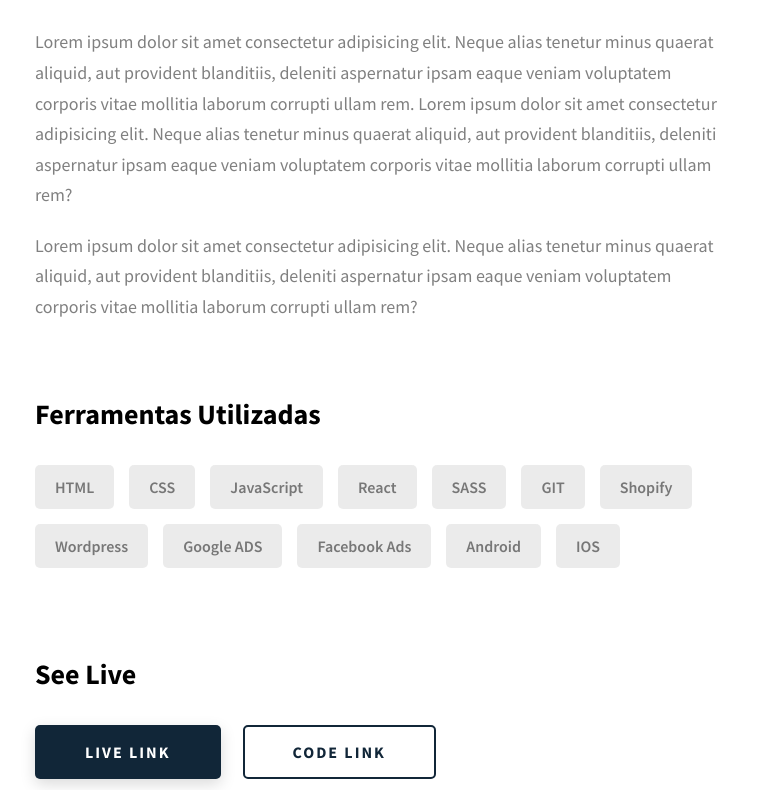
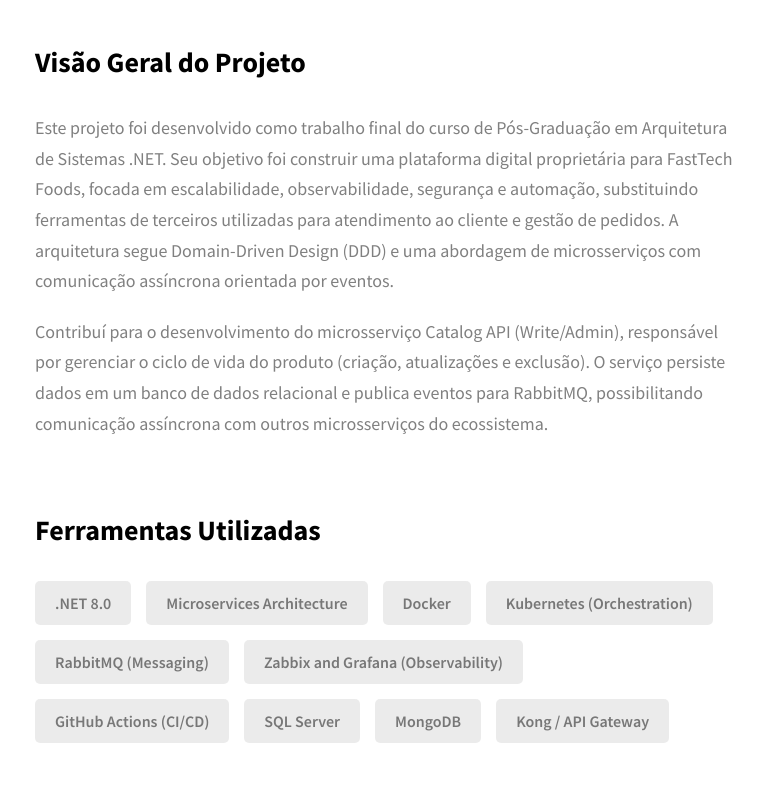
Before and after one commit to Mauro-Benitez/Portifolio, a website: page project-1.html in a window 1280 px wide. Shown: the part 1450-2240 px from the top of the page, without its empty margins (255-1018 px from the left). Drawn offline with Linux system fonts and the light colour scheme.

Commit message:
Add project1

```diff
--- a/css/style.css
+++ b/css/style.css
@@ -681,7 +681,7 @@
   width: 100%;
   height: 100%;
   object-fit: cover;
-  object-position: center 25%;
+  object-position: center;
   display: block;
 }
 .header__logo-sub {
--- a/project-1.html
+++ b/project-1.html
@@ -98,14 +98,12 @@
       <div class="project-cs-hero__content">
         <h1 class="heading-primary" data-i18n="project_1">Project 1</h1>
         <div class="project-cs-hero__info">
-          <p class="text-primary">
-            Lorem ipsum dolor sit amet consectetur adipisicing elit. Dignissimos
-            in numquam incidunt earum quaerat cum fuga, atque similique natus
-            nobis sit.
+          <p class="text-primary" data-i18n="project_cs_hero_info">
+            Collaborative development of a proprietary digital platform for FastTech Foods, prioritizing scalability, observability, security, and automation.
           </p>
         </div>
         <div class="project-cs-hero__cta">
-          <a href="#" class="btn btn--bg" target="_blank" data-i18n="live_link">Live Link</a>
+          <a href="https://github.com/caiofabiogomes/FastTechFoods" class="btn btn--bg" target="_blank" data-i18n="live_link">Main Repository</a>
         </div>
       </div>
     </section>
@@ -114,7 +112,7 @@
         <div class="project-details__content">
           <div class="project-details__showcase-img-cont">
             <img
-              src="./assets/jpeg/project-mockup-example.jpeg"
+              src="./assets/jpeg/FastTechFood.jpg"
               alt="Project Image"
               class="project-details__showcase-img"
             />
@@ -122,19 +120,11 @@
           <div class="project-details__content-main">
             <div class="project-details__desc">
               <h3 class="project-details__content-title" data-i18n="project_overview">Project Overview</h3>
-              <p class="project-details__desc-para">
-                Lorem ipsum dolor sit amet consectetur adipisicing elit. Neque
-                alias tenetur minus quaerat aliquid, aut provident blanditiis,
-                deleniti aspernatur ipsam eaque veniam voluptatem corporis vitae
-                mollitia laborum corrupti ullam rem. Lorem ipsum dolor sit amet
-                consectetur adipisicing elit. Neque alias tenetur minus quaerat
-                aliquid, aut provident blanditiis, deleniti aspernatur ipsam
-                eaque veniam voluptatem corporis vitae mollitia laborum corrupti
-                ullam rem?
+              <p class="project-details__desc-para" data-i18n="project_overview_para1">
+                This project was developed as the final assignment for the Postgraduate course in .NET Systems Architecture. Its objective was to build a proprietary digital platform for FastTech Foods, focused on scalability, observability, security, and automation, replacing third-party tools used for customer service and order management. The architecture follows Domain-Driven Design (DDD) and a microservices approach with asynchronous, event-driven communication.
               </p>
-              <p class="project-details__desc-para">
-                Lorem ipsum dolor sit amet consectetur adipisicing elit. Neque
-                alias tenetur minus quaerat aliquid, aut provident blanditiis,
+              <p class="project-details__desc-para" data-i18n="project_overview_para2">
+                I contributed to the development of the Catalog API (Write/Admin) microservice, responsible for managing the product lifecycle (creation, updates, and deletion). The service persists data in a relational database and publishes events to RabbitMQ, enabling asynchronous communication with other microservices in the ecosystem.
                 deleniti aspernatur ipsam eaque veniam voluptatem corporis vitae
                 mollitia laborum corrupti ullam rem?
               </p>
@@ -142,21 +132,19 @@
             <div class="project-details__tools-used">
               <h3 class="project-details__content-title" data-i18n="tools_used">Tools Used</h3>
               <div class="skills">
-                <div class="skills__skill">HTML</div>
-                <div class="skills__skill">CSS</div>
-                <div class="skills__skill">JavaScript</div>
-                <div class="skills__skill">React</div>
-                <div class="skills__skill">SASS</div>
-                <div class="skills__skill">GIT</div>
-                <div class="skills__skill">Shopify</div>
-                <div class="skills__skill">Wordpress</div>
-                <div class="skills__skill">Google ADS</div>
-                <div class="skills__skill">Facebook Ads</div>
-                <div class="skills__skill">Android</div>
-                <div class="skills__skill">IOS</div>
+                <div class="skills__skill">.NET 8.0</div>
+                <div class="skills__skill">Microservices Architecture</div>
+                <div class="skills__skill">Docker</div>
+                <div class="skills__skill">Kubernetes (Orchestration)</div>
+                <div class="skills__skill">RabbitMQ (Messaging)</div>
+                <div class="skills__skill">Zabbix and Grafana (Observability)</div>
+                <div class="skills__skill">GitHub Actions (CI/CD)</div>
+                <div class="skills__skill">SQL Server</div>
+                <div class="skills__skill">MongoDB</div>
+                <div class="skills__skill">Kong / API Gateway</div>
               </div>
             </div>
-            <div class="project-details__links">
+            <!-- <div class="project-details__links">
               <h3 class="project-details__content-title">See Live</h3>
               <a
                 href="#"
@@ -170,7 +158,7 @@
                 target="_blank"
                 >Code Link</a
               >
-            </div>
+            </div> -->
           </div>
         </div>
       </div>
--- a/translations.json
+++ b/translations.json
@@ -20,6 +20,7 @@
     "projects_subtitle": "Aqui estão alguns dos projetos que desenvolvi para aplicar e expandir minhas habilidades.",
     "project_1": "FastTech Foods",
     "project_1_desc": "Este foi o projeto final do curso de Pós-Graduação em Arquitetura de Sistemas .NET. O objetivo era construir uma plataforma digital proprietária para FastTech Foods, focando em escalabilidade, observabilidade, segurança e automação. A solução substitui ferramentas de terceiros para modernizar e escalar os serviços de atendimento ao cliente e pedidos.",
+    "project_cs_hero_info": "Desenvolvimento colaborativo de uma plataforma digital proprietária para FastTech Foods, priorizando escalabilidade, observabilidade, segurança e automação.",
     "project_2": "Projeto 2",
     "project_2_desc": "Lorem ipsum dolor sit amet consectetur adipisicing elit. Hic facilis tempora, explicabo quae quod deserunt eius sapiente praesentium.",
     "project_3": "Projeto 3",
@@ -36,10 +37,12 @@
     "submit": "Enviar",
     "social": "Social",
     "success_message": "Mensagem enviada com sucesso! Obrigado por entrar em contato.",
-    "live_link": "Link ao Vivo",
+    "live_link": "Repositorio Principal",
     "project_overview": "Visão Geral do Projeto",
     "tools_used": "Ferramentas Utilizadas",
-    "footer_desc": "Resolvendo problemas através de sistemas e tecnologias."
+    "footer_desc": "Resolvendo problemas através de sistemas e tecnologias.",
+    "project_overview_para1": "Este projeto foi desenvolvido como trabalho final do curso de Pós-Graduação em Arquitetura de Sistemas .NET. Seu objetivo foi construir uma plataforma digital proprietária para FastTech Foods, focada em escalabilidade, observabilidade, segurança e automação, substituindo ferramentas de terceiros utilizadas para atendimento ao cliente e gestão de pedidos. A arquitetura segue Domain-Driven Design (DDD) e uma abordagem de microsserviços com comunicação assíncrona orientada por eventos.",
+    "project_overview_para2": "Contribuí para o desenvolvimento do microsserviço Catalog API (Write/Admin), responsável por gerenciar o ciclo de vida do produto (criação, atualizações e exclusão). O serviço persiste dados em um banco de dados relacional e publica eventos para RabbitMQ, possibilitando comunicação assíncrona com outros microsserviços do ecossistema."
   },
   "en": {
     "home": "Home",
@@ -62,6 +65,7 @@
     "projects_subtitle": "Here are some of the projects I developed to apply and expand my skills.",
     "project_1": "FastTech Foods",
     "project_1_desc": "This was the final project for the Postgraduate course in .NET Systems Architecture. The goal was to build a proprietary digital platform for FastTech Foods, focusing on scalability, observability, security, and automation. The solution replaces third-party tools to modernize and scale customer service and ordering services.",
+    "project_cs_hero_info": "Collaborative development of a proprietary digital platform for FastTech Foods, prioritizing scalability, observability, security, and automation.",
     "project_2": "Project 2",
     "project_2_desc": "Lorem ipsum dolor sit amet consectetur adipisicing elit. Hic facilis tempora, explicabo quae quod deserunt eius sapiente praesentium.",
     "project_3": "Project 3",
@@ -78,10 +82,12 @@
     "submit": "Submit",
     "social": "Social",
     "success_message": "Message sent successfully! Thank you for contacting me.",
-    "live_link": "Live Link",
+    "live_link": "Main Repository",
     "project_overview": "Project Overview",
     "tools_used": "Tools Used",
-    "footer_desc": "Solving problems through systems and technologies."
+    "footer_desc": "Solving problems through systems and technologies.",
+    "project_overview_para1": "This project was developed as the final assignment for the Postgraduate course in .NET Systems Architecture. Its objective was to build a proprietary digital platform for FastTech Foods, focused on scalability, observability, security, and automation, replacing third-party tools used for customer service and order management. The architecture follows Domain-Driven Design (DDD) and a microservices approach with asynchronous, event-driven communication.",
+    "project_overview_para2": "I contributed to the development of the Catalog API (Write/Admin) microservice, responsible for managing the product lifecycle (creation, updates, and deletion). The service persists data in a relational database and publishes events to RabbitMQ, enabling asynchronous communication with other microservices in the ecosystem."
   },
   "es": {
     "home": "Inicio",
@@ -103,6 +109,7 @@
     "projects_section": "Proyectos",
     "projects_subtitle": "Aquí hay algunos de los proyectos que desarrollé para aplicar y expandir mis habilidades.",
     "project_1": "FastTech Foods",
+    "project_cs_hero_info": "Desarrollo colaborativo de una plataforma digital propietaria para FastTech Foods, priorizando escalabilidad, observabilidad, seguridad y automatización.",
     "project_1_desc": "Este fue el proyecto final del curso de Postgrado en Arquitectura de Sistemas .NET. El objetivo era construir una plataforma digital propietaria para FastTech Foods, enfocándose en escalabilidad, observabilidad, seguridad y automatización. La solución reemplaza herramientas de terceros para modernizar y escalar los servicios de atención al cliente y pedidos.",
     "project_2": "Proyecto 2",
     "project_2_desc": "Lorem ipsum dolor sit amet consectetur adipisicing elit. Hic facilis tempora, explicabo quae quod deserunt eius sapiente praesentium.",
@@ -120,9 +127,11 @@
     "submit": "Enviar",
     "social": "Social",
     "success_message": "¡Mensaje enviado exitosamente! Gracias por ponerte en contacto.",
-    "live_link": "Enlace en Vivo",
+    "live_link": "Repositorio Principal",
     "project_overview": "Descripción General del Proyecto",
     "tools_used": "Herramientas Utilizadas",
-    "footer_desc": "Resolviendo problemas a través de sistemas y tecnologías."
+    "footer_desc": "Resolviendo problemas a través de sistemas y tecnologías.",
+    "project_overview_para1": "Este proyecto fue desarrollado como trabajo final del curso de Posgrado en Arquitectura de Sistemas .NET. Su objetivo fue construir una plataforma digital propietaria para FastTech Foods, enfocada en escalabilidad, observabilidad, seguridad y automatización, reemplazando herramientas de terceros utilizadas para atención al cliente y gestión de pedidos. La arquitectura sigue Domain-Driven Design (DDD) y un enfoque de microservicios con comunicación asincrónica orientada por eventos.",
+    "project_overview_para2": "Contribuí al desarrollo del microsservicio Catalog API (Write/Admin), responsable de gestionar el ciclo de vida del producto (creación, actualizaciones y eliminación). El servicio persiste datos en una base de datos relacional y publica eventos a RabbitMQ, permitiendo comunicación asincrónica con otros microservicios del ecosistema."
   }
 }
```
